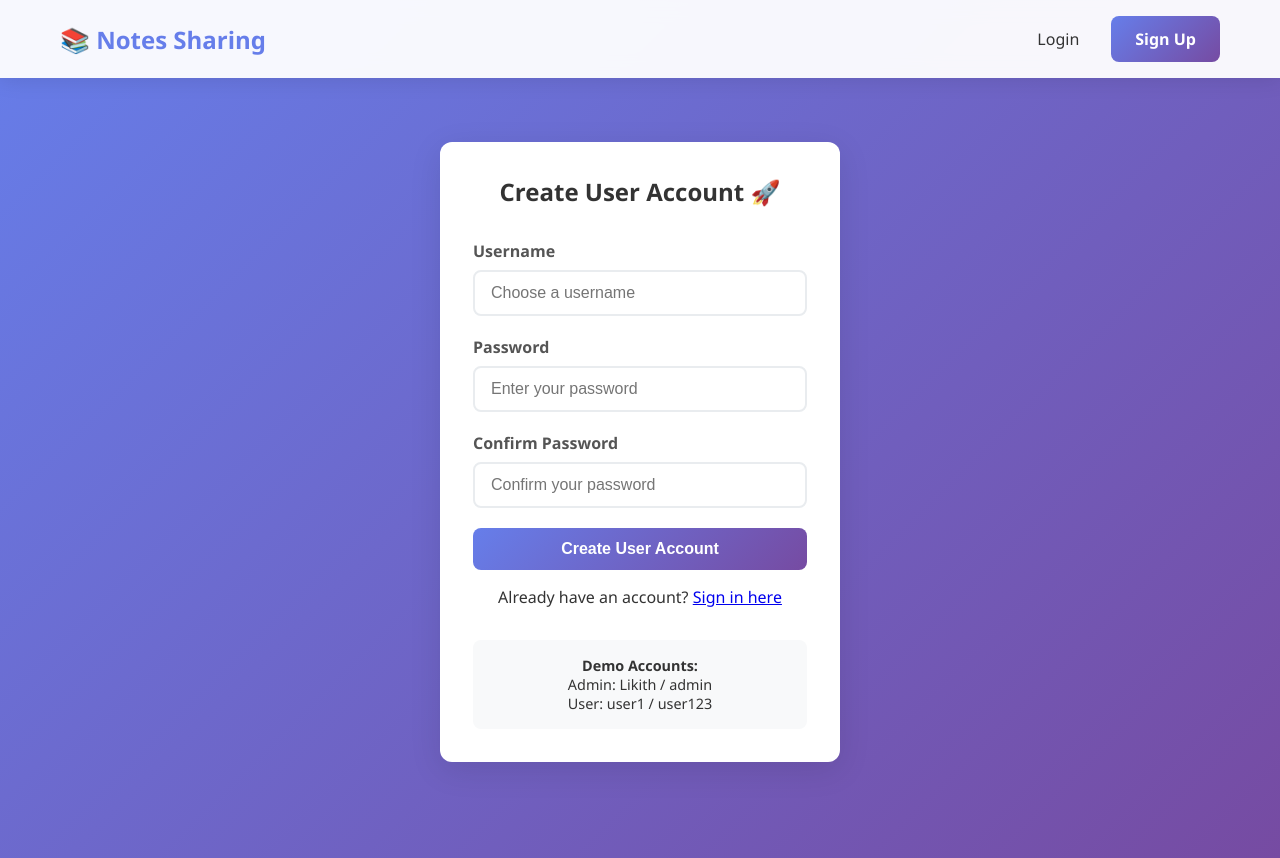
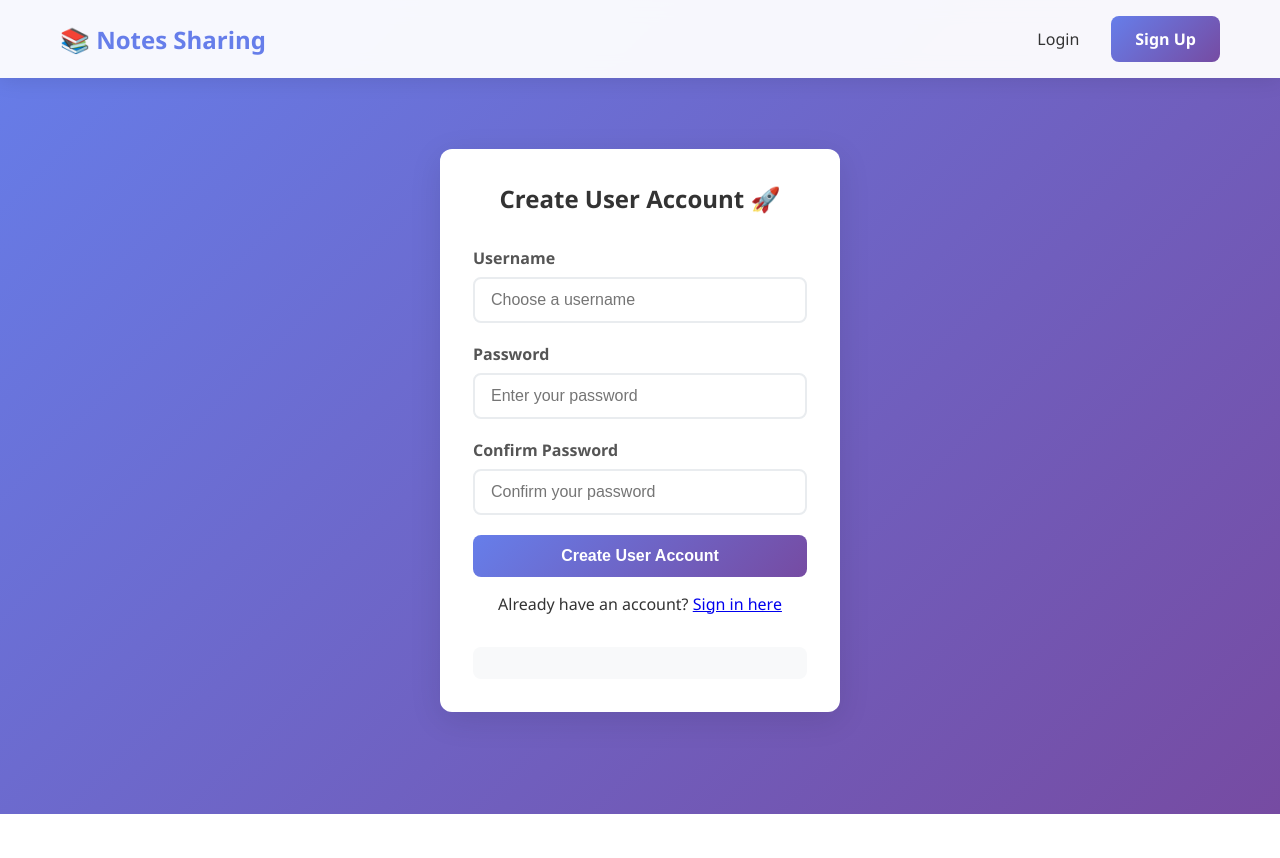
Before and after one commit to Likith-liki/Notes-Sharing-App, a React (Vite) app in the folder frontend/: page /register in a window 1280 px wide. After the commit the page ends 814 px from the top, so only its background shows below. Built offline with nearby package versions, Linux system fonts and the light colour scheme; no server answers; the HTML template or start-up script is replaced by a standard one.

Commit message:
Comment Exmaples

```diff
--- a/frontend/src/pages/Register.jsx
+++ b/frontend/src/pages/Register.jsx
@@ -142,11 +142,11 @@ const Register = () => {
           </p>
 
           <div style={{ marginTop: '2rem', padding: '1rem', background: '#f8f9fa', borderRadius: '8px' }}>
-            <p style={{ fontSize: '0.9rem', textAlign: 'center', margin: 0 }}>
+            {/* <p style={{ fontSize: '0.9rem', textAlign: 'center', margin: 0 }}>
               <strong>Demo Accounts:</strong><br />
               Admin: Likith / admin<br />
               User: user1 / user123
-            </p>
+            </p> */}
           </div>
         </div>
       </div>
```
